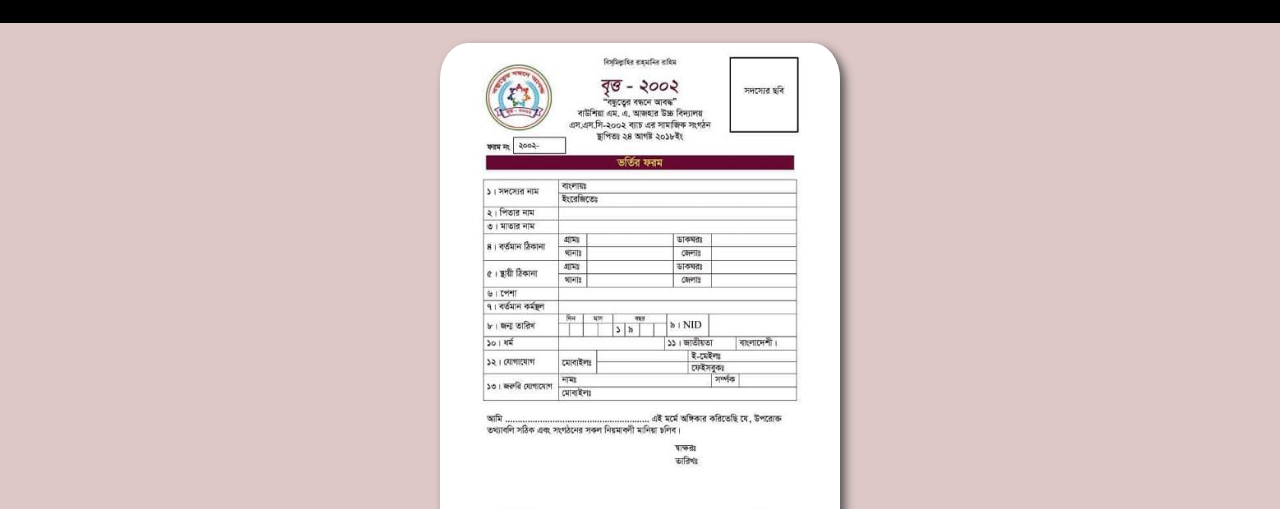
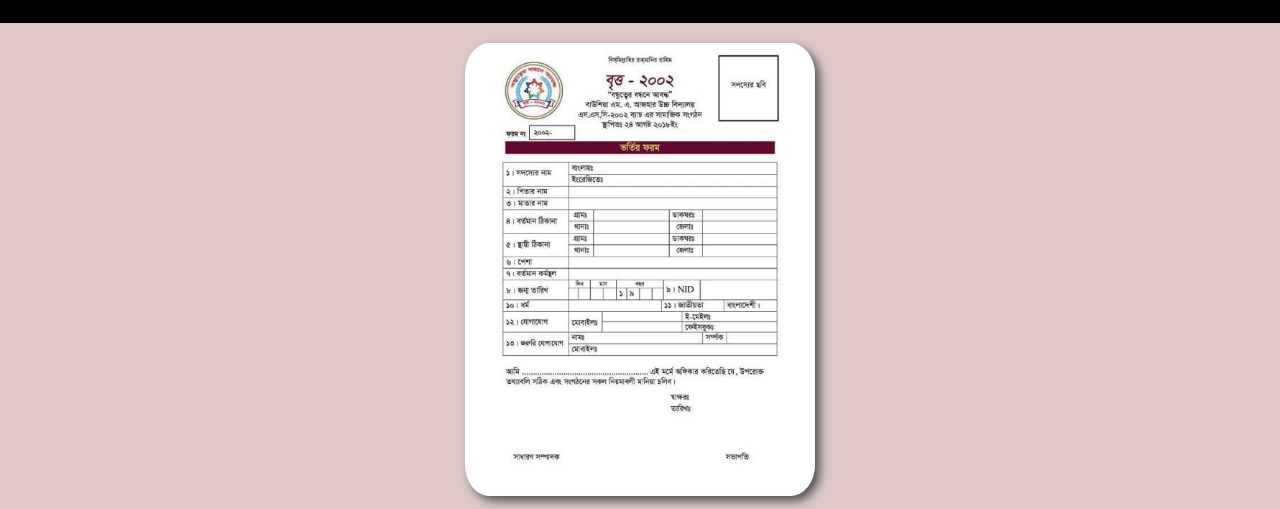
Before and after one commit to AllRafi0098/Ideal, a plain HTML site: page from.html in a window 1280 px wide. Shown: the part 81-590 px from the top of the page. Drawn offline with Linux system fonts and the light colour scheme.

Commit message:
Update from.html

```diff
--- a/from.html
+++ b/from.html
@@ -73,7 +73,7 @@ border-radius: 7%;
     <main>
         <section class="image-section">
             <div class="img-container">
-        <a href="vorti.html"><img src="f.jpeg" alt="" width="400"> </a>
+        <a href="vorti.html"><img src="f.jpeg" alt="" width="350"> </a>
             </div>
 
 
```
